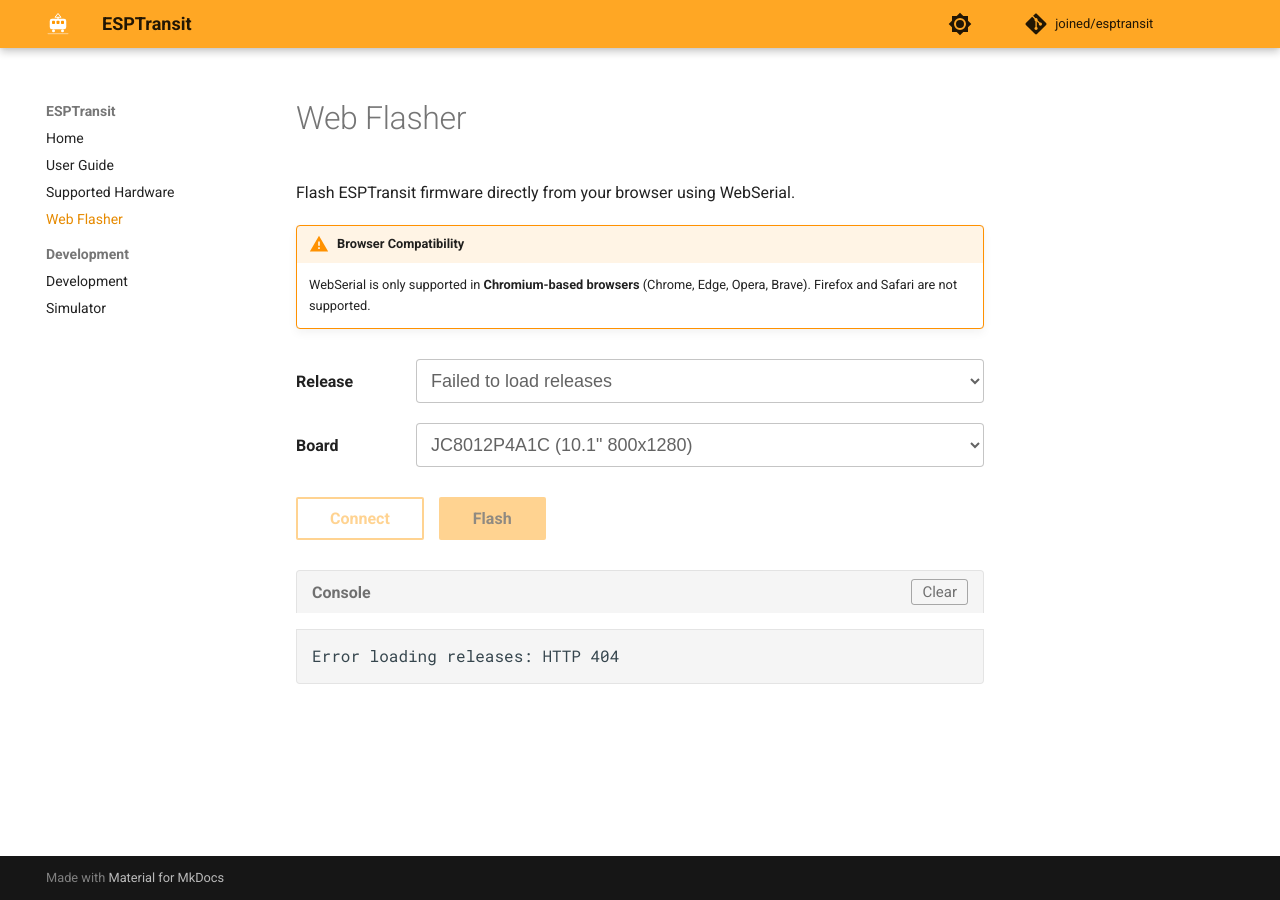
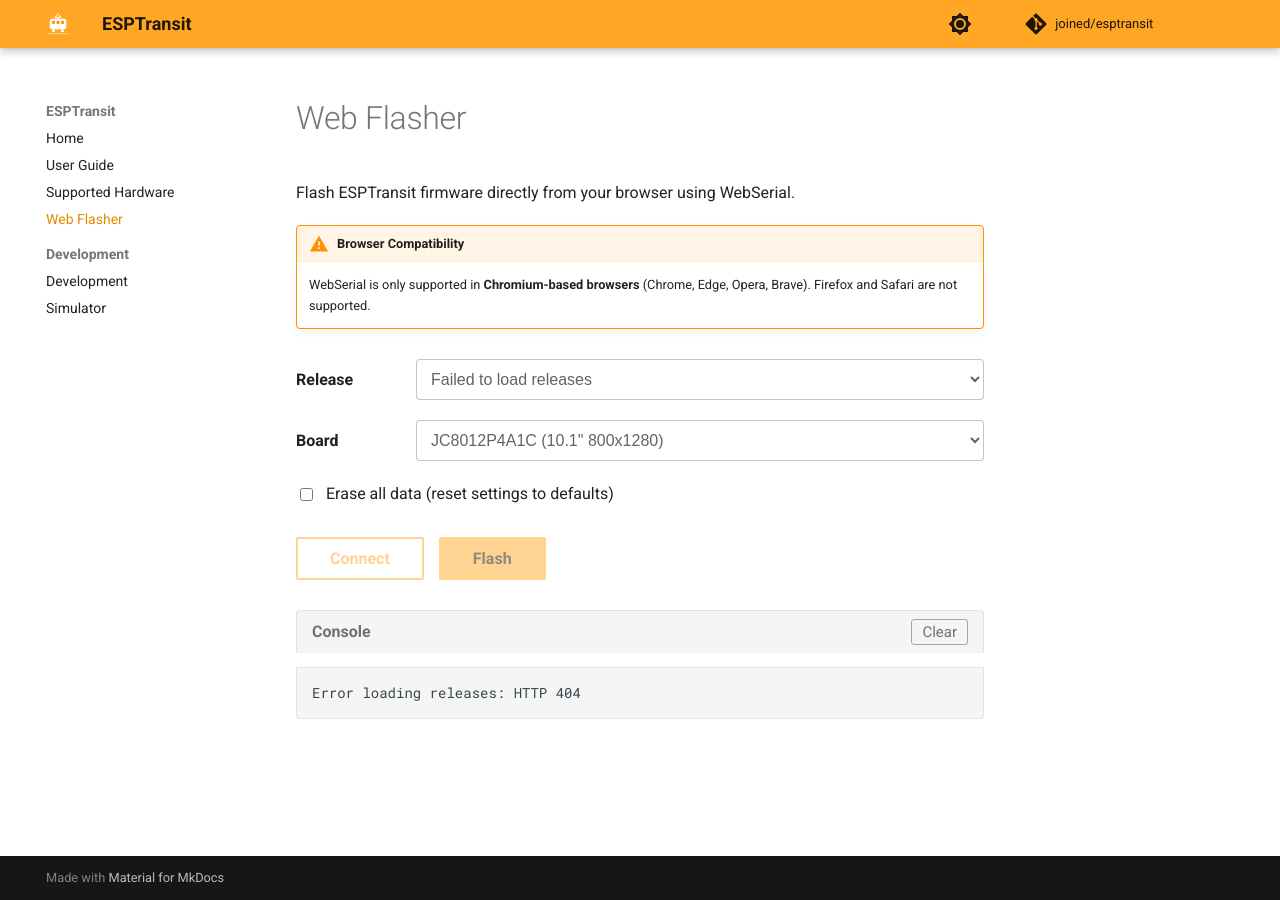
Before and after one commit to joined/ESPTransit, an MkDocs documentation site: the page built from docs/flash.md, in a window 1280 px wide. Built offline with MkDocs 1.6.1 and Material for MkDocs 9.7.7, drawn with Linux system fonts in a browser that asks for light colours; comment, search, counter and statistics services are not loaded.

Commit message:
Update docs: 7-inch board screenshots, erase-all checkbox, smaller fonts
- Switch usage guide screenshots to jc1060p470c (7-inch) landscape
- Generalize station search steps to work across board layouts
- Add "Erase all data" checkbox to web flasher (controls eraseAll flag)
- Clarify that WiFi credentials live on the C6 and aren't erased
- Reduce font sizes for flash page select inputs and console log

Co-Authored-By: Claude Opus 4.6 <noreply@anthropic.com>

```diff
--- a/docs/css/flash.css
+++ b/docs/css/flash.css
@@ -23,7 +23,19 @@
   border-radius: 4px;
   background: var(--md-default-bg-color);
   color: var(--md-default-fg-color);
-  font-size: 0.9rem;
+  font-size: 0.8rem;
+}
+
+.flash-checkbox {
+  display: flex;
+  align-items: center;
+  gap: 0.5rem;
+  font-size: 0.8rem;
+  cursor: pointer;
+}
+
+.flash-checkbox input {
+  cursor: pointer;
 }
 
 .flash-buttons {
@@ -123,8 +135,8 @@
   background: var(--md-code-bg-color);
   border: 1px solid var(--md-default-fg-color--lightest);
   border-radius: 0 0 4px 4px;
-  font-size: 0.8rem;
-  line-height: 1.5;
+  font-size: 0.7rem;
+  line-height: 1.4;
   color: var(--md-code-fg-color);
   white-space: pre-wrap;
   word-break: break-all;
--- a/docs/flash.md
+++ b/docs/flash.md
@@ -25,6 +25,13 @@ Flash ESPTransit firmware directly from your browser using WebSerial.
     </select>
   </div>
 
+  <div class="flash-options">
+    <label class="flash-checkbox">
+      <input type="checkbox" id="erase-all-cb">
+      Erase all data (reset settings to defaults)
+    </label>
+  </div>
+
   <div class="flash-buttons">
     <button id="connect-btn" class="md-button" disabled>Connect</button>
     <button id="flash-btn" class="md-button md-button--primary" disabled>Flash</button>
--- a/docs/js/flash.js
+++ b/docs/js/flash.js
@@ -28,6 +28,7 @@ function initFlash() {
   const logContainer = document.getElementById("log-container");
   const flashLog = document.getElementById("flash-log");
   const logClearBtn = document.getElementById("log-clear-btn");
+  const eraseAllCb = document.getElementById("erase-all-cb");
 
   let transport = null;
   let esploader = null;
@@ -201,7 +202,7 @@ function initFlash() {
         flashSize: "16MB",
         flashMode: "dio",
         flashFreq: "80m",
-        eraseAll: false,
+        eraseAll: eraseAllCb.checked,
         compress: true,
         reportProgress: (_fileIndex, written, total) => {
           const filePct = (written / total) * 100;
```
Also changed, not shown: docs/usage.md (+7 -7 lines).
